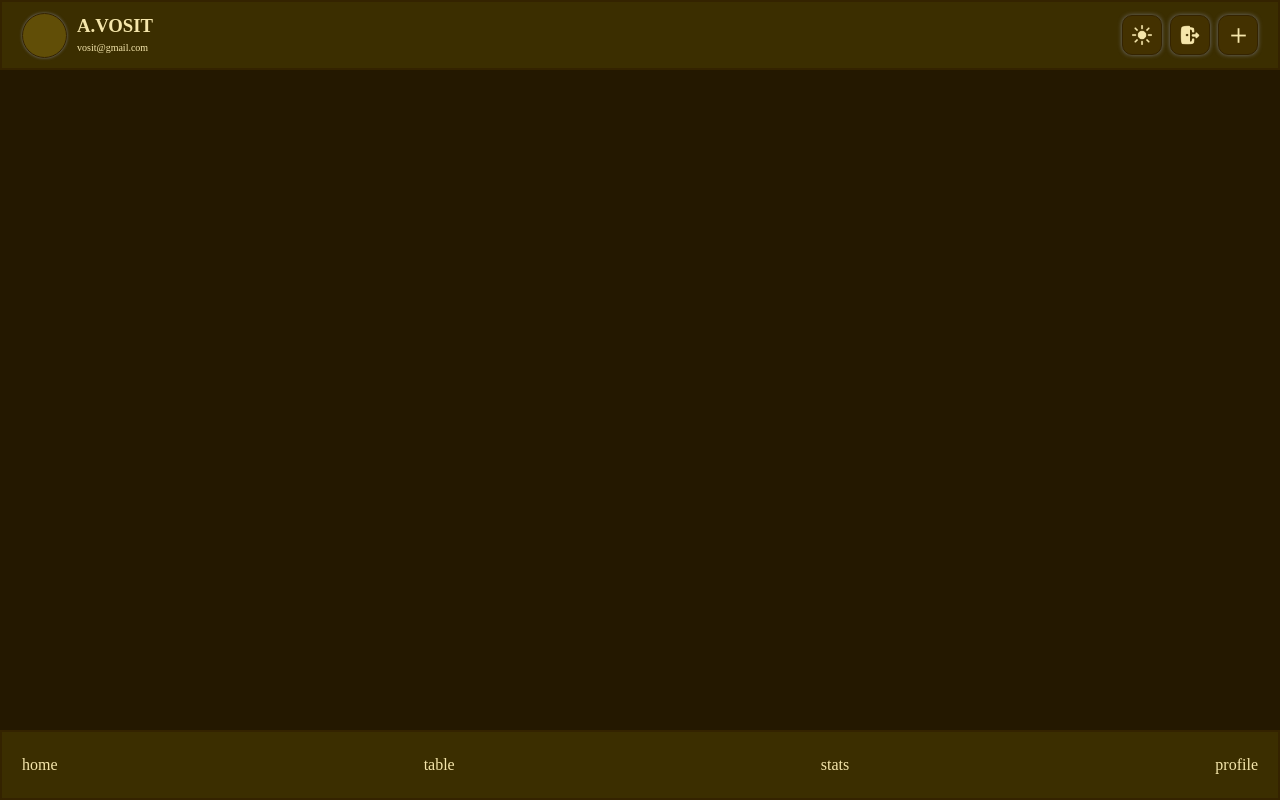
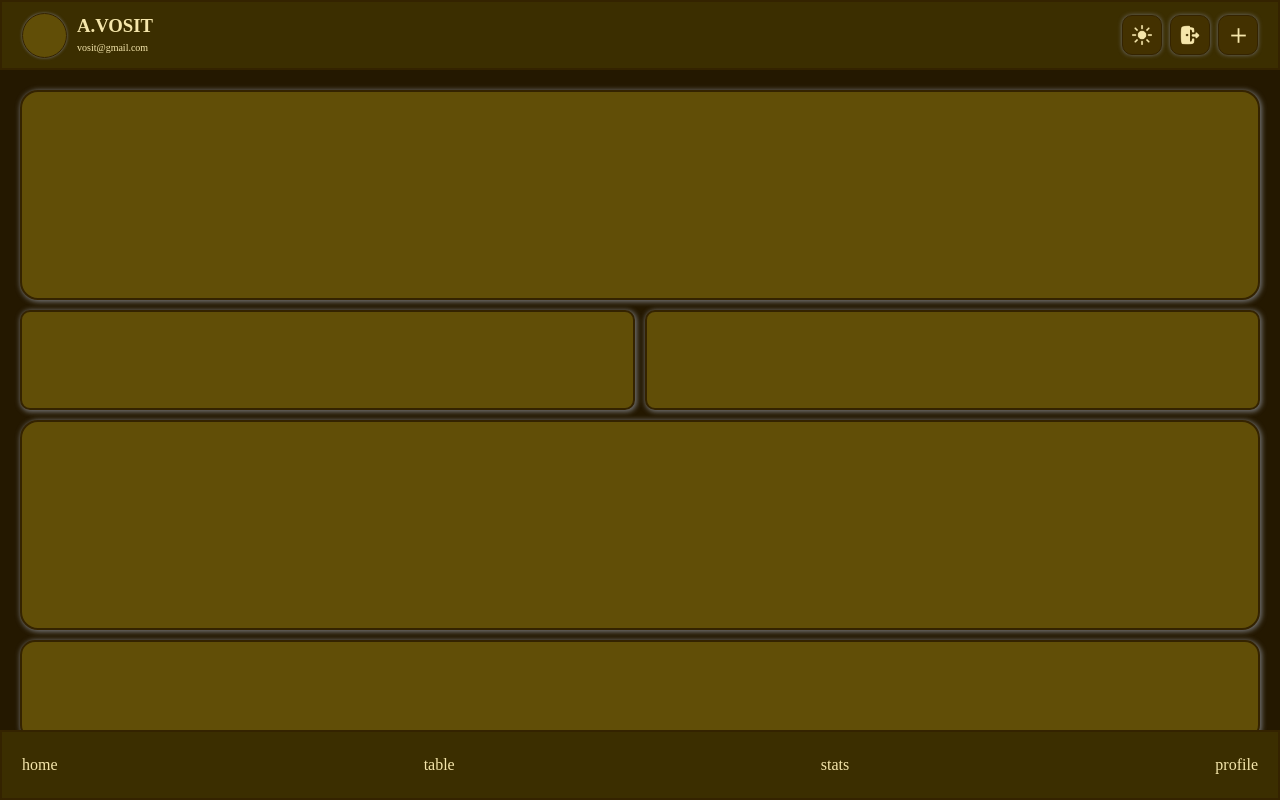
Before and after one commit to fayzullohabdusoliqov-hue/houses-project, a React (Vite) app: page /layout/profile in a window 1280 px wide. Built offline with nearby package versions, Linux system fonts and the light colour scheme; a web font is replaced by a local one.

Commit message:
start function

```diff
--- /dev/null
+++ b/src/components/Loading/Loading.css
@@ -0,0 +1,49 @@
+.loading{
+    position: fixed;
+    inset: 0;
+    width: 100%;
+    height: 100vh;
+
+    background: var(--color-bg-body);
+    display: flex;
+    flex-direction: column;
+    justify-content: center;
+    align-items: center;
+    gap: 25px;
+    z-index: 10;
+}
+.loading__content{
+    width: 80px;
+    height: 80px;
+    border: 8px solid var(--color-card);
+    border-top: 8px solid var(--color-small-element);
+    border-right: 8px solid var(--color-card-hover);
+    border-radius: 50%;
+    box-shadow: 0 0 20px var(--color-shadow);
+    animation: loading 0.8s linear infinite;
+}
+.loading__title{
+    font-size: 24px;
+    font-weight: 700;
+    letter-spacing: 6px;
+    color: var(--color-text-body);
+    animation: pulse 1.2s ease-in-out infinite;
+}
+@keyframes loading{
+    from{
+        transform: rotate(0deg);
+    }
+    to{
+        transform: rotate(360deg);
+    }
+}
+@keyframes pulse{
+    0%,100%{
+        opacity: .4;
+        transform: scale(.95);
+    }
+    50%{
+        opacity: 1;
+        transform: scale(1);
+    }
+}
--- /dev/null
+++ b/src/components/Loading/Loading.jsx
@@ -0,0 +1,11 @@
+import React from 'react'
+import "./Loading.css"
+
+function Loading() {
+  return (<div className='loading'>
+    <div className="loading__content"></div>
+    <h2 className="loading_title">LOADING...</h2>
+  </div>)
+}
+
+export default Loading
--- a/src/pages/Logout/Logout.jsx
+++ b/src/pages/Logout/Logout.jsx
@@ -1,18 +1,21 @@
 import React, { useEffect, useState } from 'react'
 import './Logout.css'
 import { useNavigate } from 'react-router-dom'
+import Loading from '../../components/Loading/Loading'
 
 function Logout() {
   const [info, setInfo] = useState({
     email: "",
     password: ""
   })
+  const [loading, setLoading] = useState(false)
   const navigate = useNavigate("")
   const token = localStorage.getItem("token")
   const localId = localStorage.getItem("localId")
 
   async function login(info){
     try{
+      setLoading(true)
       const res = await fetch(`https://identitytoolkit.googleapis.com/v1/accounts:signInWithPassword?key=AIzaSyAMcAtMYKRuj2q0SqLdsjKyiadip07ZWls`,{
         method: "POST",
         headers: {
@@ -26,6 +29,8 @@ function Logout() {
       navigate("/layout")
     }catch(err){
       console.log(err)
+    }finally{
+      setLoading(false)
     }
   }
 
@@ -38,7 +43,7 @@ function Logout() {
   return (<div className='body'>
       <div className="logout">
         <div className="conteyner logout__wraper">
-          <form className="logout__form">
+          {loading? <Loading/> : <form className="logout__form">
             <h1 className="logout_title">LOGIN</h1>
             <div className="logout__content">
               <label htmlFor="email" className="logout_label">email</label>
@@ -52,7 +57,7 @@ function Logout() {
               evt.preventDefault()
               login(info)
             }}>sign in</button>
-          </form>
+          </form>}
         </div>
       </div>
   </div>)
--- a/src/pages/Profile/Profile.css
+++ b/src/pages/Profile/Profile.css
@@ -0,0 +1,36 @@
+.profile{
+    padding-top: 20px;
+    padding-bottom: 80px;
+}
+.profile__wraper{
+    display: grid;
+    grid-template-columns: repeat(2, 1fr);
+    grid-template-rows: repeat(6, 100px) ;
+    gap: 10px;
+}
+.profile__content{
+    background: var(--color-card);
+    width: 100%;
+    height: 100%;
+    color: var(--color-text-body);
+    box-shadow: 1px 1px 5px 1px var(--color-shadow);
+    border: 2px solid var(--color-border);
+    border-radius: 10px;
+}
+.hero{
+    display: grid;
+    grid-row: 1/3;
+    grid-column: 1/3;
+    border-radius: 18px;
+}
+.profile__content:nth-child(4){
+    display: grid;
+    grid-row: 4/6;
+    grid-column: 1/3;
+    border-radius: 18px;
+}
+.profile__content:nth-child(5){
+    display: grid;
+    grid-column: 1/3;
+    border-radius: 15px;
+}
--- a/src/pages/Profile/Profile.jsx
+++ b/src/pages/Profile/Profile.jsx
@@ -1,11 +1,18 @@
 import React from 'react'
+import "./Profile.css"
 
 function Profile() {
-  return (
-    <div>
-
-    </div>
-  )
+  return (<main className='site__main'>
+    <section className="profile">
+      <div className="conteyner profile__wraper">
+        <div className="profile__content hero"></div>
+        <div className="profile__content"></div>
+        <div className="profile__content"></div>
+        <div className="profile__content"></div>
+        <div className="profile__content"></div>
+      </div>
+    </section>
+  </main>)
 }
 
 export default Profile
```
